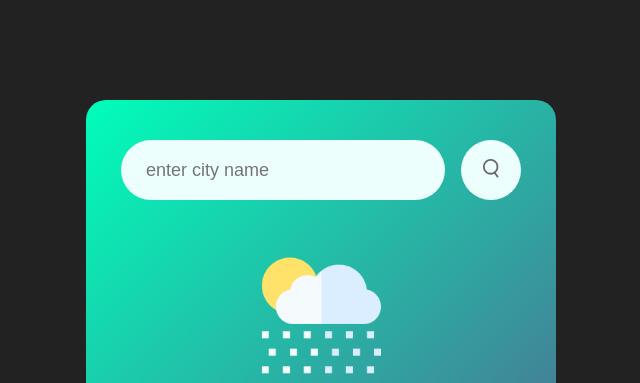
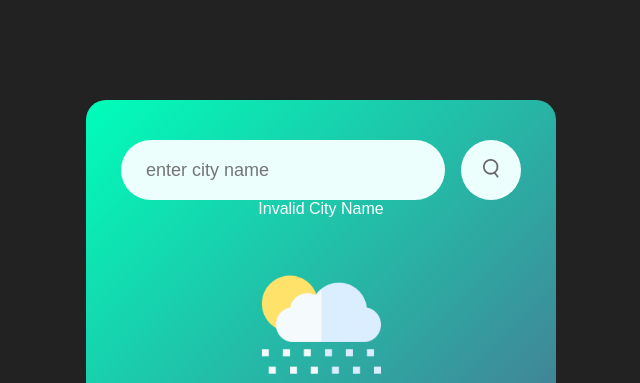
Before and after one commit to Nee1505/Weather-Forecast-Web-App, a plain HTML site: page index.html in a window 1280 px wide. Shown: the top 383 px of the page, without its empty margins (319-959 px from the left). Drawn offline with Linux system fonts and the light colour scheme.

Commit message:
feat: add error message container in HTML for invalid city handling

```diff
--- a/index.html
+++ b/index.html
@@ -11,6 +11,10 @@
         <div class="search">
             <input type="text" placeholder="enter city name" spellcheck="false">
             <button><img src="images/search.png"></button>
+        </div>
+
+        <div class="error">
+            <p>Invalid City Name</p>
         </div>
 
         <div class="weather">
@@ -37,5 +41,8 @@
 
         </div>
     </div>
+    <script src="main.js"></script>
+
+
 </body>
 </html>
```
